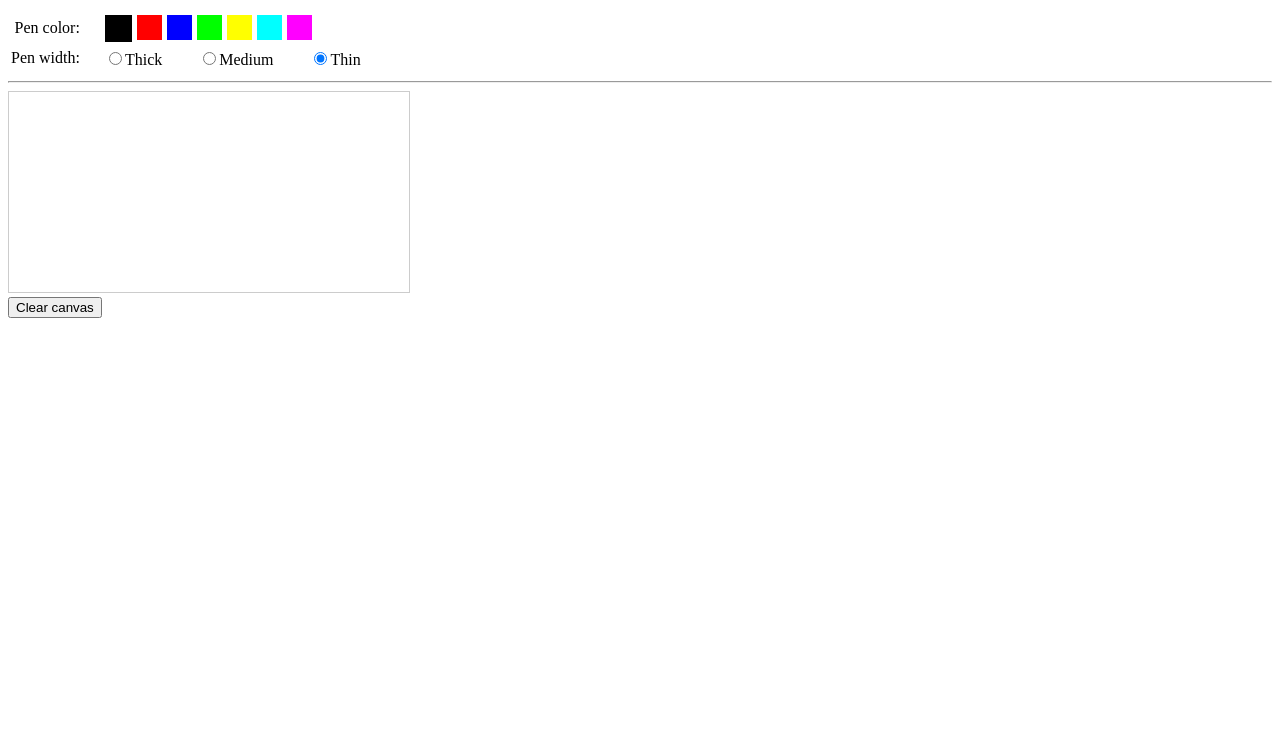
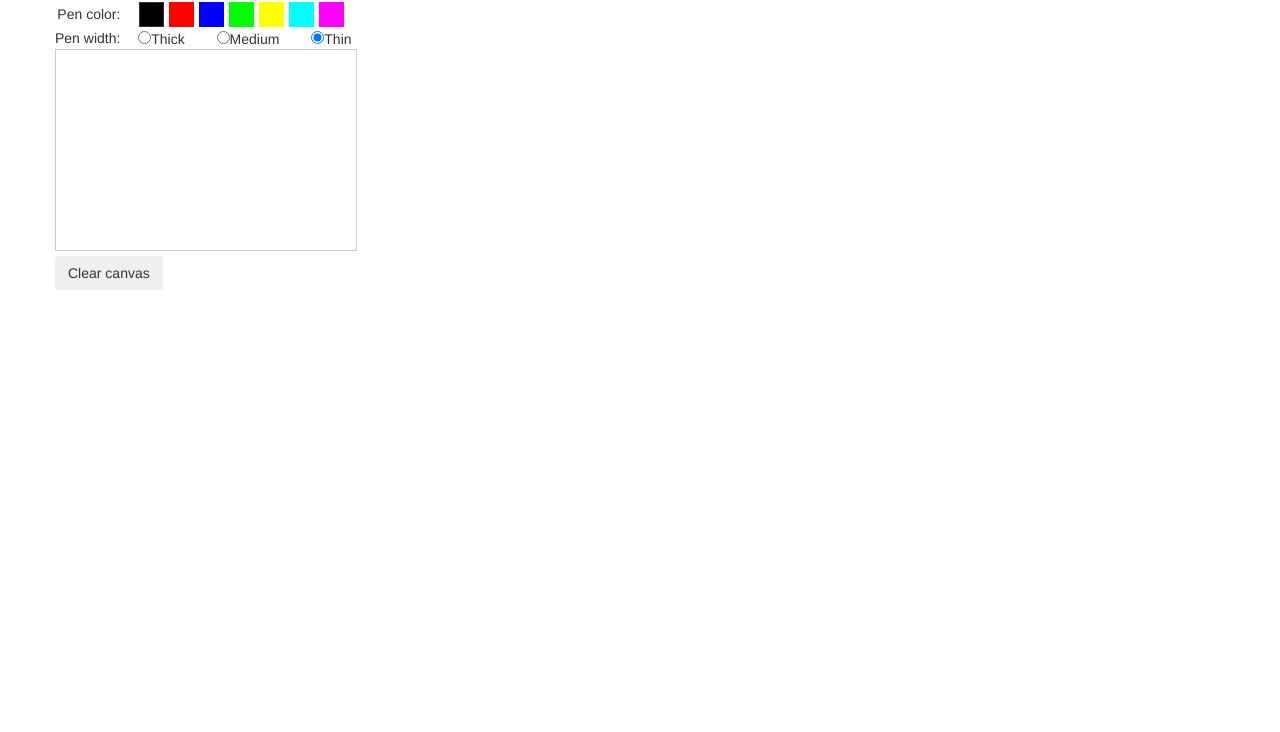
Before and after one commit to shunjikonishi/room-sandbox, a plain HTML site: page sample/canvas.html in a window 1280 px wide. Shown: the part 68-800 px from the top of the page. Drawn offline with nearby package versions, Linux system fonts and the light colour scheme.

Commit message:
Modify canvas

```diff
--- a/sample/canvas.html
+++ b/sample/canvas.html
@@ -2,9 +2,12 @@
 <html>
 <head>
 <meta charset=utf-8>
+<meta name="viewport" content="width=device-width, initial-scale=1">
+<link rel="stylesheet" href="http://netdna.bootstrapcdn.com/bootstrap/3.1.1/css/bootstrap.min.css">
 <title>Canvasのテスト</title>
 <!--[if lt IE 9]><script src="http://static.thomasjbradley.ca/signature-pad/flashcanvas.js"></script><![endif]-->
 <script src="http://ajax.googleapis.com/ajax/libs/jquery/1.11.0/jquery.min.js"></script>
+<script src="http://netdna.bootstrapcdn.com/bootstrap/3.1.1/js/bootstrap.min.js"></script>
 <script src="javascripts/room.connection.js"></script>
 <script src="javascripts/drawcanvas.js"></script>
 <style>
@@ -43,7 +46,10 @@ $(document).ready(function () {
 </script>
 </head>
 <body>
+<div class="container">
 	<h1>Draw tool with WebSocket</h1>
+	<div class="row">
+		<div class="xs-col-12">
 			<table>
 			<tr>
 				<td style="text-align:right">Pen color:</td>
@@ -67,10 +73,18 @@ $(document).ready(function () {
 				</td>
 			</tr>
 			</table>
-	<hr>
-	<canvas id="pad2" width="400" height="200"></canvas>
-	<div>
-		<button id="btnClear">Clear canvas</button>
+		</div>
+	</div>
+	<div class="row">
+		<div class="xs-col-12">
+			<canvas id="pad2" height="200"></canvas>
+		</div>
+	</div>
+	<div class="row">
+		<div class="xs-col-12">
+			<button id="btnClear" class="btn">Clear canvas</button>
+		</div>
+	</div>
 </div>
 </body>
 </html>
```
Also changed, not shown: sample/chat.html (+3 -0 lines). Lines whose indentation alone changed are shown as unchanged.
